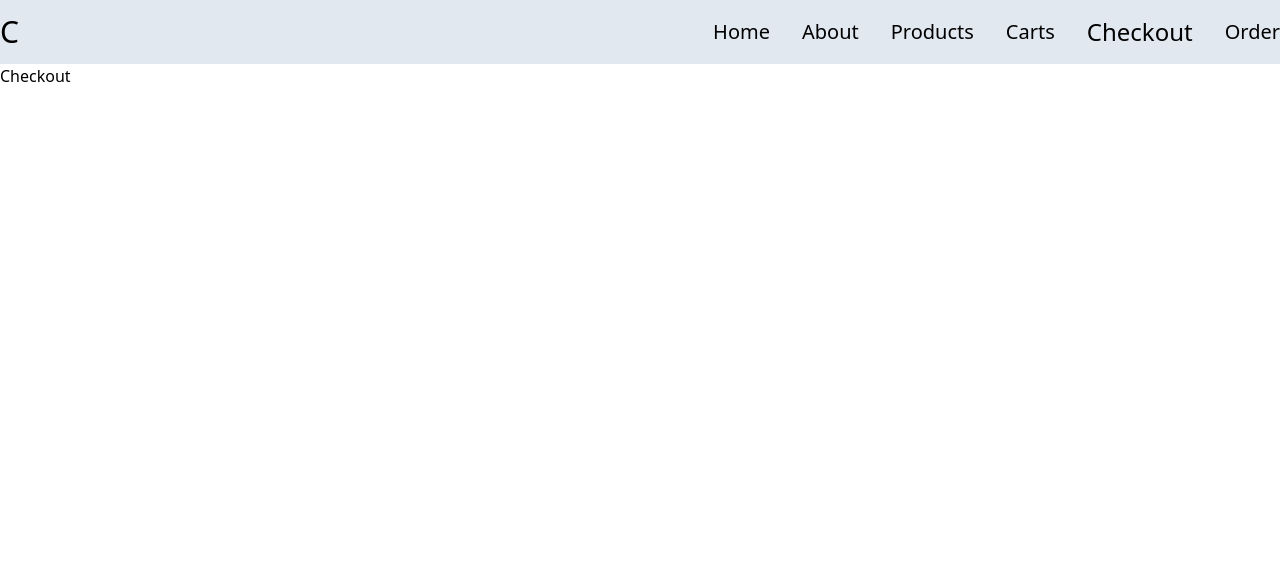
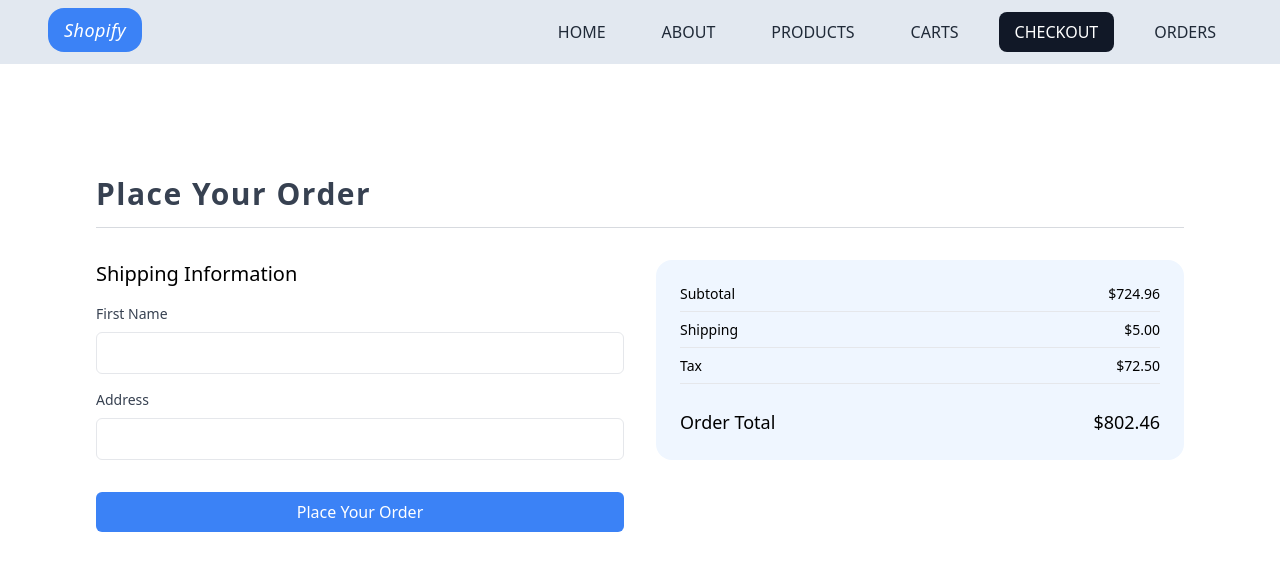
Before and after one commit to Krish1rst/Shopify, a React (Vite) app: page /Checkout in a window 1280 px wide. Shown: the top 570 px of the page. Built offline with nearby package versions, Linux system fonts and the light colour scheme; no server answers.

Commit message:
Checkout page and more completed

```diff
--- a/src/Components/Filter.jsx
+++ b/src/Components/Filter.jsx
@@ -13,7 +13,7 @@ function Filter() {
     <div className='flex items-center '><Slider/></div>
     <div className='flex items-center justify-center'> <button className=" w-full py-2 bg-blue-500 font-medium text-white text-sm rounded-xl transition-all transform hover:scale-95 active:scale-100 hover:shadow-md focus:outline-none focus:ring focus:border-blue-800">
      Search </button></div>
-    <div className='flex items-center justify-end '> <button className=" w-full py-2 bg-pink-600 font-medium text-white text-sm rounded-xl transition-all transform hover:scale-95 active:scale-100 hover:shadow-md focus:outline-none focus:ring focus:border-pink-800">  Reset
+    <div className='flex items-center justify-end '> <button className=" w-full py-2 bg-pink-500 font-medium text-white text-sm rounded-xl transition-all transform hover:scale-95 active:scale-100 hover:shadow-md focus:outline-none focus:ring focus:border-pink-800">  Reset
       </button>
     </div>
   </div>
--- a/src/Components/LoaderSpinner.jsx
+++ b/src/Components/LoaderSpinner.jsx
@@ -1,4 +1,4 @@
-import { useState, CSSProperties } from "react";
+import { useState } from "react";
 import ClipLoader from "react-spinners/ClipLoader";
 
 const override = {
--- a/src/Components/Navbar.jsx
+++ b/src/Components/Navbar.jsx
@@ -1,32 +1,21 @@
 import React from 'react'
-import { NavLink } from 'react-router-dom';
-import { FiShoppingCart } from "react-icons/fi";
-import { BsMoonStars } from "react-icons/bs";
-import { BsCart3, BsMoonFill, BsSunFill } from 'react-icons/bs';
+import { FiMenu } from "react-icons/fi";
+import Navlinks from './Navlinks';
+import { Link } from 'react-router-dom';
 
 function Navbar() {
   return (
 
-    <nav className=' h-16 flex justify-between item-center bg-slate-200 w-full'>
-        <div className='hidden lg:flex btn btn-primary text-3xl items-center'><NavLink to='/'>C
-            </NavLink></div>
-
-        <nav className='flex justify-between item-center gap-8'>
-            <NavLink to='/'className={({isActive})=>(isActive?'hidden lg:flex btn btn-primary text-2xl items-center':'hidden lg:flex btn btn-primary text-xl items-center')}>Home</NavLink>
-
-            <NavLink to='/About'className={({isActive})=>(isActive?'hidden lg:flex btn btn-primary text-2xl items-center ':'hidden lg:flex btn btn-primary text-xl items-center ')}>About</NavLink>
-
-            <NavLink to='/Products'className={({isActive})=>(isActive?'hidden lg:flex btn btn-primary text-2xl items-center':'hidden lg:flex btn btn-primary text-xl items-center')}>Products</NavLink>
-
-            <NavLink to='/Carts'className={({isActive})=>(isActive?'hidden lg:flex btn btn-primary text-2xl items-center ':'hidden lg:flex btn btn-primary text-xl items-center ')}>Carts</NavLink>
-
-            <NavLink to='/Checkout'className={({isActive})=>(isActive?'hidden lg:flex btn btn-primary text-2xl items-center ':'hidden lg:flex btn btn-primary text-xl items-center ')}>Checkout</NavLink>
-
-            <NavLink to='/Order'className={({isActive})=>(isActive?'hidden lg:flex btn btn-primary text-2xl items-center ':'hidden lg:flex btn btn-primary text-xl items-center')}>Order</NavLink>
-        </nav>
-
+    <nav className=' h-16 flex justify-between item-center bg-slate-200 w-full px-12'>
+      <button className="text-gray-800 hover:text-blue-500 transition-colors duration-300 p-2 rounded-full bg-gray-200 hover:bg-gray-300 h-fit md:hidden">
+          <FiMenu className="text-xl" />
+      </button>
+      <Link to='/' className='px-4 my-2 py-2 h-fit italic tracking-wide bg-blue-500 text-lg text-white rounded-2xl hidden md:flex items-center justify-center hover:bg-blue-600 transition-all duration-300 transform hover:scale-105 active:scale-95 hover:transition-transform hover:duration-300 hover:transition-delay-150 '>
+      Shopify
+      </Link>
+      <div className='uppercase hidden md:flex items-center justify-center'><Navlinks  /></div>
+      {/* <div className='uppercase  md:hidden flex flex-col items-center text-sm justify-center'><Navlinks  /></div> */}
     </nav>
-
 
   )
 }
--- a/src/Components/Navlinks.jsx
+++ b/src/Components/Navlinks.jsx
@@ -1,30 +1,31 @@
-import React from 'react'
+import React from 'react';
 import { NavLink } from 'react-router-dom';
+
 const links = [
   { id: 1, url: '/', text: 'home' },
   { id: 2, url: 'about', text: 'about' },
   { id: 3, url: 'products', text: 'products' },
-    { id: 4, url: 'cart', text: 'cart' },
+  { id: 4, url: 'Carts', text: 'Carts' },
   { id: 5, url: 'checkout', text: 'checkout' },
   { id: 6, url: 'orders', text: 'orders' },
 ];
+
 function Navlinks() {
   return (
-    <>
-    {links.map((item)=>
-    {
-        const {id,url,text}=item;
+    <nav className="flex  justify-center  md:space-x-1 lg:space-x-6">
+      {links.map((item) => {
+        const { id, url, text } = item;
         return (
-            <li key={id}>
-                    <NavLink className='capitalize' to={url}>
-                    {text}
-                    </NavLink>
-            </li>
-        );}
-      )
+          <NavLink
+            key={id}
+            className={({isActive}) => (
+              isActive
+                ? 'text-white bg-gray-900 px-4 py-2 rounded-lg transition-colors duration-300'
+                : 'hover:bg-gray-300 px-4 py-2 rounded-lg text-gray-800 font-medium hover:text-gray-800 transition-colors duration-300')}to={url}>{text}</NavLink>);})
+
             }
-    </>
-  )
+    </nav>
+  );
 }
 
-export default Navlinks
+export default Navlinks;
--- a/src/Context/ContextApi.jsx
+++ b/src/Context/ContextApi.jsx
@@ -4,8 +4,9 @@ import { Reducer } from 'react';
 const AppContext = createContext();
 import reducer from '../Utils/Reducer';
 
+const CART_STORAGE_KEY = 'cart';
 const initialState={
-  cart:[],
+  cart: JSON.parse(localStorage.getItem(CART_STORAGE_KEY)) || []
 }
 
 export const ContextProvider=({children})=> {
@@ -60,12 +61,18 @@ const handleList = () => {
 
 const [state,dispatch]=useReducer(reducer, initialState);
 
+useEffect(() => {
+  localStorage.setItem(CART_STORAGE_KEY, JSON.stringify(state.cart));
+}, [state.cart]);
+
 const addToCart = (item) => {
   dispatch({ type: 'ADD_TO_CART', payload: item });
 };
+
 const remove=(id)=>{
   dispatch({type:'REMOVE',payload:id})
 }
+
 return (
 
    <AppContext.Provider value={{
--- a/src/Pages/About/About.jsx
+++ b/src/Pages/About/About.jsx
@@ -4,7 +4,9 @@ function About() {
   return (
     <div className="bg-white py-16 flex items-center justify-center pt-32">
     <div className="container mx-auto text-center">
-      <h2 className="text-7xl font-bold text-gray-800 mb-6">About Us</h2>
+    <h2 className="text-6xl font-bold text-gray-800 mb-6">
+      We Love <span className="bg-blue-500 hover:bg-blue-600 transition-all duration-300 transform hover:scale-105 active:scale-95 hover:transition-transform hover:duration-300 hover:transition-delay-150  font-light italic tracking-wide rounded-3xl text-6xl text-blue-50 py-2 px-4 ">Shopify</span>
+    </h2>
       <p className="text-lg text-gray-600 w-2/3 mx-auto mb-8">
         Lorem ipsum dolor sit amet, consectetur adipiscing elit. Sed do eiusmod tempor incididunt ut labore et dolore magna aliqua. Ut enim ad minim veniam.
       </p>
--- a/src/Pages/Checkout/Checkout.jsx
+++ b/src/Pages/Checkout/Checkout.jsx
@@ -2,7 +2,63 @@ import React from 'react'
 
 function Checkout() {
   return (
-    <div>Checkout</div>
+   <section className='mx-4 sm:mx-8 md:mx-14 lg:mx-18 xl:mx-24 my-6 sm:my-8 md:my-12 lg:my-24'>
+     <div className='flex justify-start relative py-4'>
+          <p className="text-gray-700 text-3xl tracking-wider font-semibold  ">Place Your Order</p>
+          <div className="absolute inset-x-0 bottom-0 h-px bg-gray-400 opacity-40"></div>
+      </div>
+      <div className='grid grid-cols-1 sm:grid-cols-2 sm:mt-8 gap-8'>
+          <div className='w-full py-6 sm:py-0 '>
+            <form method="post" action="/checkout" className="flex flex-col gap-y-4">
+                <h4 className="font-medium text-xl capitalize">shipping information</h4>
+                <div className="flex flex-col gap-y-2">
+                  <label htmlFor="name" className="text-sm font-medium text-gray-700">First Name</label>
+                  <input type="text" id="name" name="name" className="border rounded-md py-2 px-3 focus:outline-none focus:ring " />
+                </div>
+                <div className="flex flex-col gap-y-2">
+                  <label htmlFor="address" className="text-sm font-medium text-gray-700">Address</label>
+                  <input type="text" id="address" name="address" className="border rounded-md py-2 px-3 focus:outline-none focus:ring focus:border-blue-500" />
+                </div>
+                <div className="mt-4">
+                  <button type="submit" className="bg-blue-500 w-full hover:bg-blue-600 text-white font-medium py-2 px-4 rounded-md focus:outline-none focus:ring ">
+                    Place Your Order
+                  </button>
+                </div>
+            </form>
+          </div>
+
+        <div className='w-full h-fit rounded-3xl '>
+            <div className='bg-blue-50  h-fit rounded-2xl py-4 px-6 '>
+            <div className="  relative py-2 flex justify-between ">
+                <h2 className="text-sm  ">Subtotal</h2>
+                <span className="text-sm  ">$724.96</span>
+                <div className="absolute bottom-0 left-0 w-full border-t border-gray-200"></div>
+              </div>
+
+              <div className=" relative py-2 flex justify-between ">
+                <h2 className="text-sm ">Shipping</h2>
+                <span className="text-sm  ">$5.00</span>
+                <div className="absolute bottom-0 left-0 w-full border-t border-gray-200"></div>
+              </div>
+
+              <div className="relative py-2 flex justify-between ">
+                <h2 className="text-sm  ">Tax</h2>
+                <span className="text-sm  ">$72.50</span>
+                <div className="absolute bottom-0 left-0 w-full border-t border-gray-200"></div>
+              </div>
+
+              <div className="mt-6 relative  flex justify-between ">
+                <h2 className="text-lg  mb-2">Order Total</h2>
+                <span className="text-lg mb-2 ">$802.46</span>
+              </div>
+            </div>
+
+
+
+        </div>
+      </div>
+
+   </section>
   )
 }
 
--- a/src/Pages/Home/Home.jsx
+++ b/src/Pages/Home/Home.jsx
@@ -4,7 +4,7 @@ import { Link } from 'react-router-dom'
 import FeaturedProducts from '../../Components/FeaturedProducts'
 function Home() {
   return (
-  <div className='flex flex-col mx-7 sm:mx-10 md:mx-12 lg:mx-18 xl:mx-24 my-10  md:my-16 lg:my-24'>
+  <div className='flex flex-col mx-4 sm:mx-8 md:mx-12 lg:mx-18 xl:mx-24 my-10  md:my-16 lg:my-24'>
      <div className="grid grid-cols-1 lg:grid-cols-2 gap-24 mt-4 sm:mt-0 ">
         <div className="w-full h-fit">
             <h1 className="text-6xl  font-bold text-cyan-900  ">
--- a/src/Pages/Product/Product.jsx
+++ b/src/Pages/Product/Product.jsx
@@ -20,7 +20,7 @@ if ( error) {
   return <ErrorPage/>;
 }
 return (
- <section className='mx-6 sm:mx-10 md:mx-14 lg:mx-18 xl:mx-24 mt-8 md:mt-10 lg:mt-14 xl:mt-20 mb-4'>
+ <section className='mx-4 sm:mx-8 md:mx-14 lg:mx-18 xl:mx-24 mt-8 md:mt-10 lg:mt-14 xl:mt-20 mb-4'>
 
    <Filter/>
    <Layout/>
--- a/src/Utils/FetchSingle.jsx
+++ /dev/null
@@ -1,15 +0,0 @@
-const fetchProduct = async (productId) => {
-    try {
-      const response = await fetch(`https://fakestoreapi.com/products/${productId}`);
-      if (!response.ok) {
-        throw new Error('Failed to fetch product');
-      }
-      const product = await response.json();
-      return product;
-    } catch (error) {
-      console.error('Error fetching product:', error);
-      return null;
-    }
-  };
-
-  export default fetchProduct;
--- a/src/Utils/Reducer.jsx
+++ b/src/Utils/Reducer.jsx
@@ -7,7 +7,7 @@ const reducer =  (state, action) => {
     if (!state.cart.find(item => item.id === id)) {
       return {
         ...state,
-        cart: [...state.cart, {...action.payload,items:0}]
+        cart: [...state.cart, {...action.payload,amount:0,tax:2}]
       };
     }
   }
```
Also changed, not shown: src/Pages/Carts/Carts.jsx (+25 -21 lines). Lines whose indentation alone changed are shown as unchanged.
